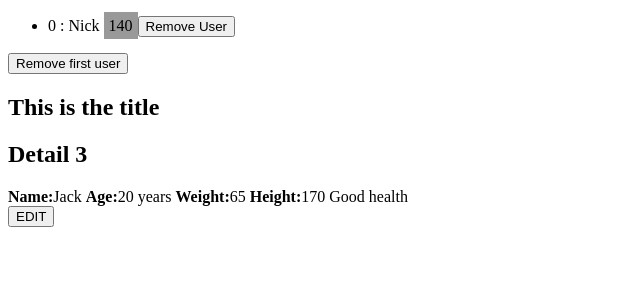
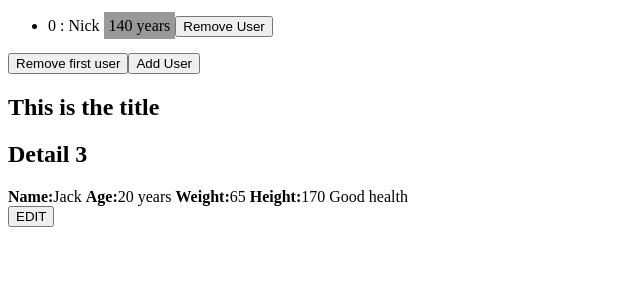
Before and after one commit to graye/HelloWorld, an Angular app: page / in a window 1280 px wide. Shown: the top 300 px of the page, without its empty margins (0-640 px from the left). Built offline with nearby package versions, Linux system fonts and the light colour scheme.

Commit message:
Pure Pipes

```diff
--- a/src/app/app.component.html
+++ b/src/app/app.component.html
@@ -1,10 +1,11 @@
 <section *ngIf="!isEditMode">
   <ul>
     <li *ngFor="let item of users | filterPipe;let i = index;" (click)="selectedUser=item" class="user-selector">
-      {{i}} : {{item.name}} <span class="age">{{item.age}}</span><button (click)="deleteUser(i)">Remove User</button>
+      {{i}} : {{item.name}} <span class="age">{{item.age | myPipe}}</span><button (click)="deleteUser(i)">Remove User</button>
     </li>
   </ul>
   <button (click)="deleteUser(0)">Remove first user</button>
+  <button (click)="addUser()">Add User</button>
 <h1>{{title}}</h1>
 <h1>Detail {{[1,2,3] | sumPipe}}</h1>
 <div>
--- a/src/app/app.component.ts
+++ b/src/app/app.component.ts
@@ -40,4 +40,16 @@ export class AppComponent {
   deleteUser(index: number){
     this.users.splice(index, 1);
   }
+
+  addUser(){
+
+    var tmpUser = new User('NewUser', 150, '1234', 150, 60);
+    this.users.push(tmpUser);
+
+    /*let tempUsers:Array<User> = [];
+    this.users.forEach(item=>{
+      tempUsers.push(item);
+    });
+    this.users = tempUsers;*/
+  }
 }
--- a/src/app/filter-pipe.pipe.ts
+++ b/src/app/filter-pipe.pipe.ts
@@ -2,7 +2,8 @@ import { Pipe, PipeTransform } from '@angular/core';
 import {User} from './user';
 
 @Pipe({
-  name: 'filterPipe'
+  name: 'filterPipe',
+  pure: false
 })
 export class FilterPipePipe implements PipeTransform {
 
```
